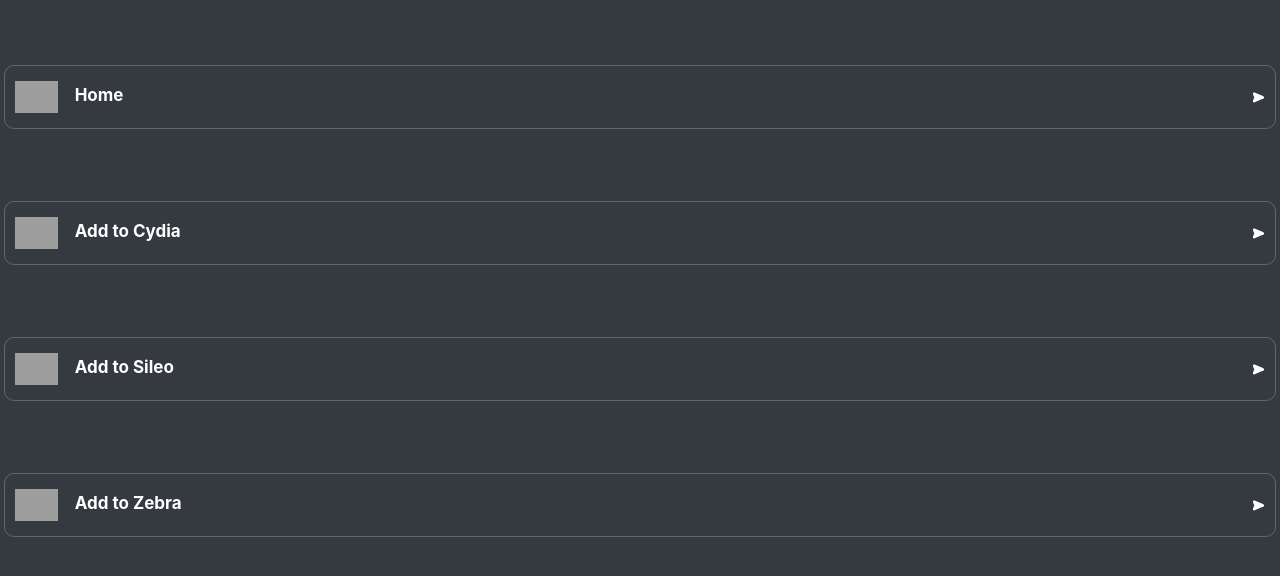
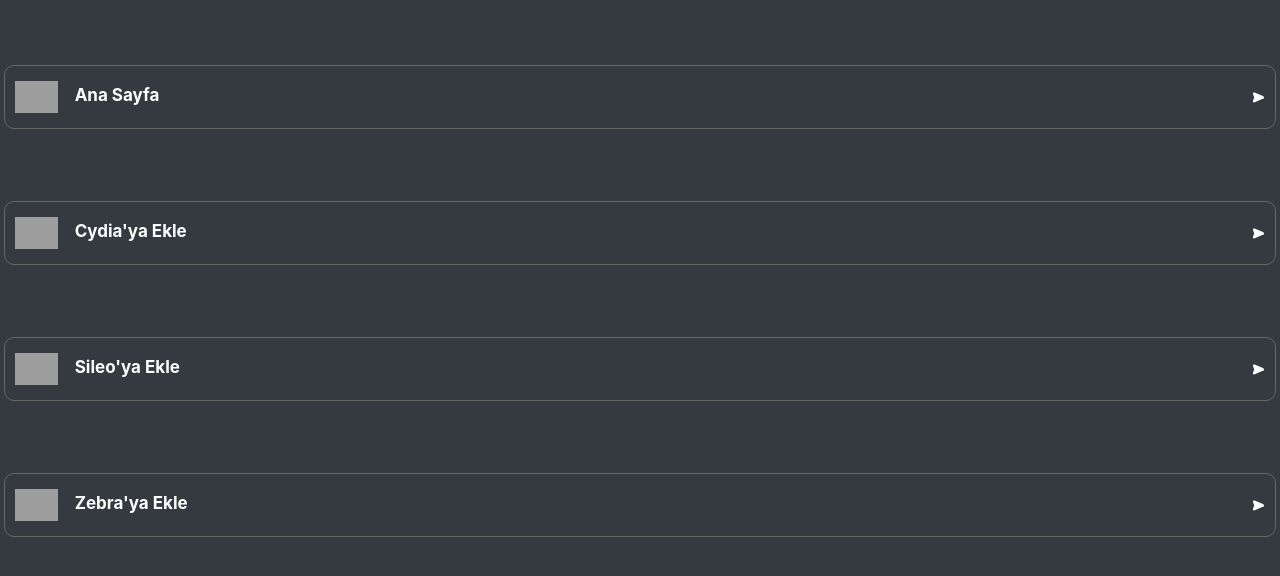
Before and after one commit to iosoyunclub/repo, a plain HTML site: page index.html in a window 1280 px wide. Drawn offline with nearby package versions, Linux system fonts and the light colour scheme; grey boxes are pictures that could not be loaded.

Commit message:
Update index.html

```diff
--- a/index.html
+++ b/index.html
@@ -125,7 +125,7 @@
 <div id="footer-links">
 <a href="https://iosoyunclub.github.io/anasayfa/" target="_blank">
 <img src="https://iosoyunclub.github.io/anasayfa/sources/icons/HomeIcon.png" alt="Home">
-<label>Home</label>
+<label>Ana Sayfa</label>
 <span class="arrow"></span>
 </a>
 <br>
@@ -133,7 +133,7 @@
 <div id="footer-links">
 <a href="cydia://url/https://cydia.saurik.com/api/share#?source=https://iosoyunclub.github.io/repo/" target="_blank">
 <img src="https://iosoyunclub.github.io/anasayfa/sources/icons/CydiaIcon.png" alt="Cydia">
-<label>Add to Cydia</label>
+<label>Cydia'ya Ekle</label>
 <span class="arrow"></span>
 </a>
 <br>
@@ -141,7 +141,7 @@
 <div id="footer-links">
 <a href="sileo://source/https://iosoyunclub.github.io/repo/" target="_blank">
 <img src="https://iosoyunclub.github.io/anasayfa/sources/icons/SileoIcon.png" alt="Sileo">
-<label>Add to Sileo</label>
+<label>Sileo'ya Ekle</label>
 <span class="arrow"></span>
 </a>
 <br>
@@ -149,7 +149,7 @@
 <div id="footer-links">
 <a href="zbra://sources/add/https://iosoyunclub.github.io/repo/" target="_blank">
 <img src="https://iosoyunclub.github.io/anasayfa/sources/icons/ZebraIcon.png" alt="Zebra">
-<label>Add to Zebra</label>
+<label>Zebra'ya Ekle</label>
 <span class="arrow"></span>
 </a>
 <br>
```
